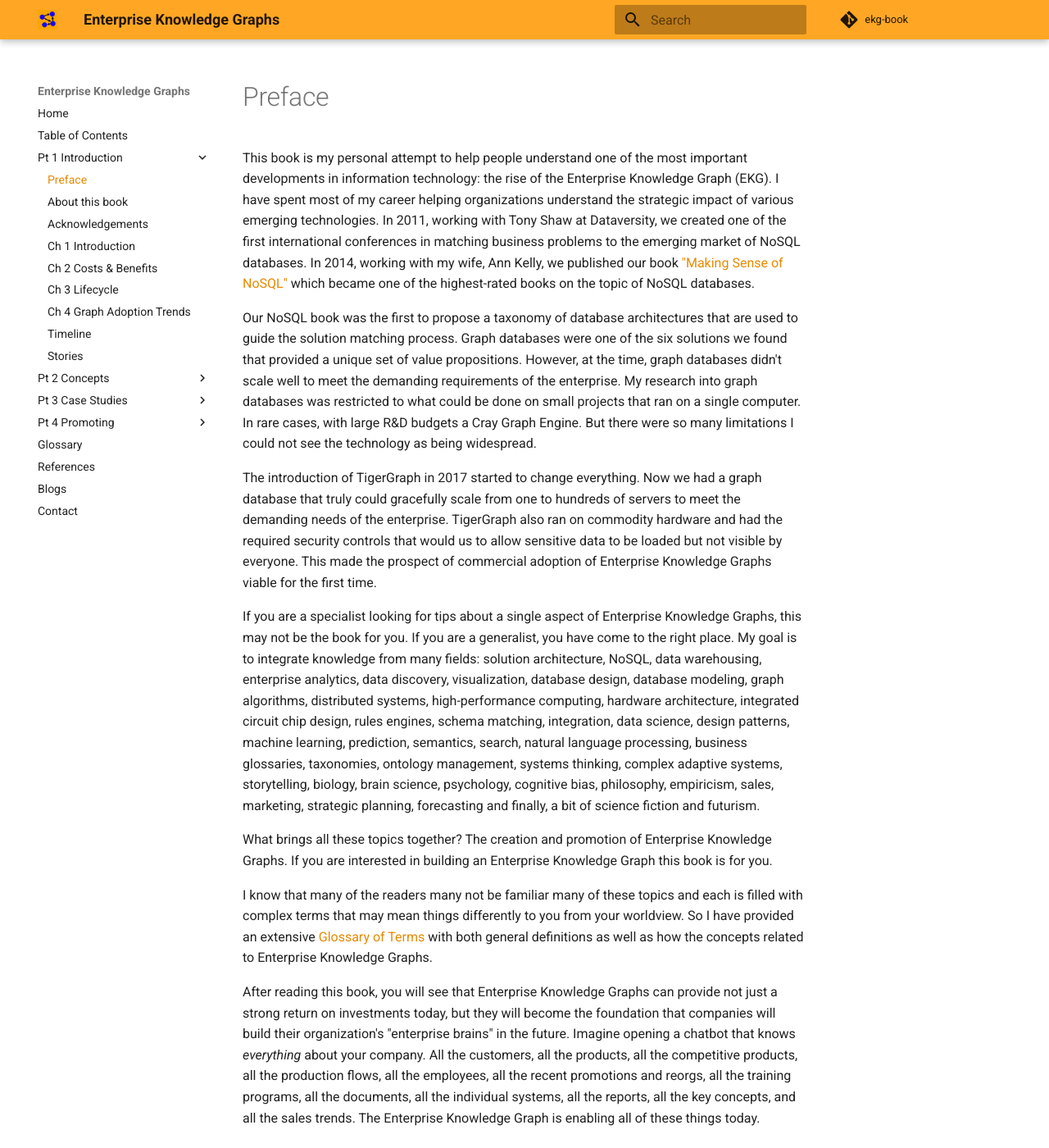
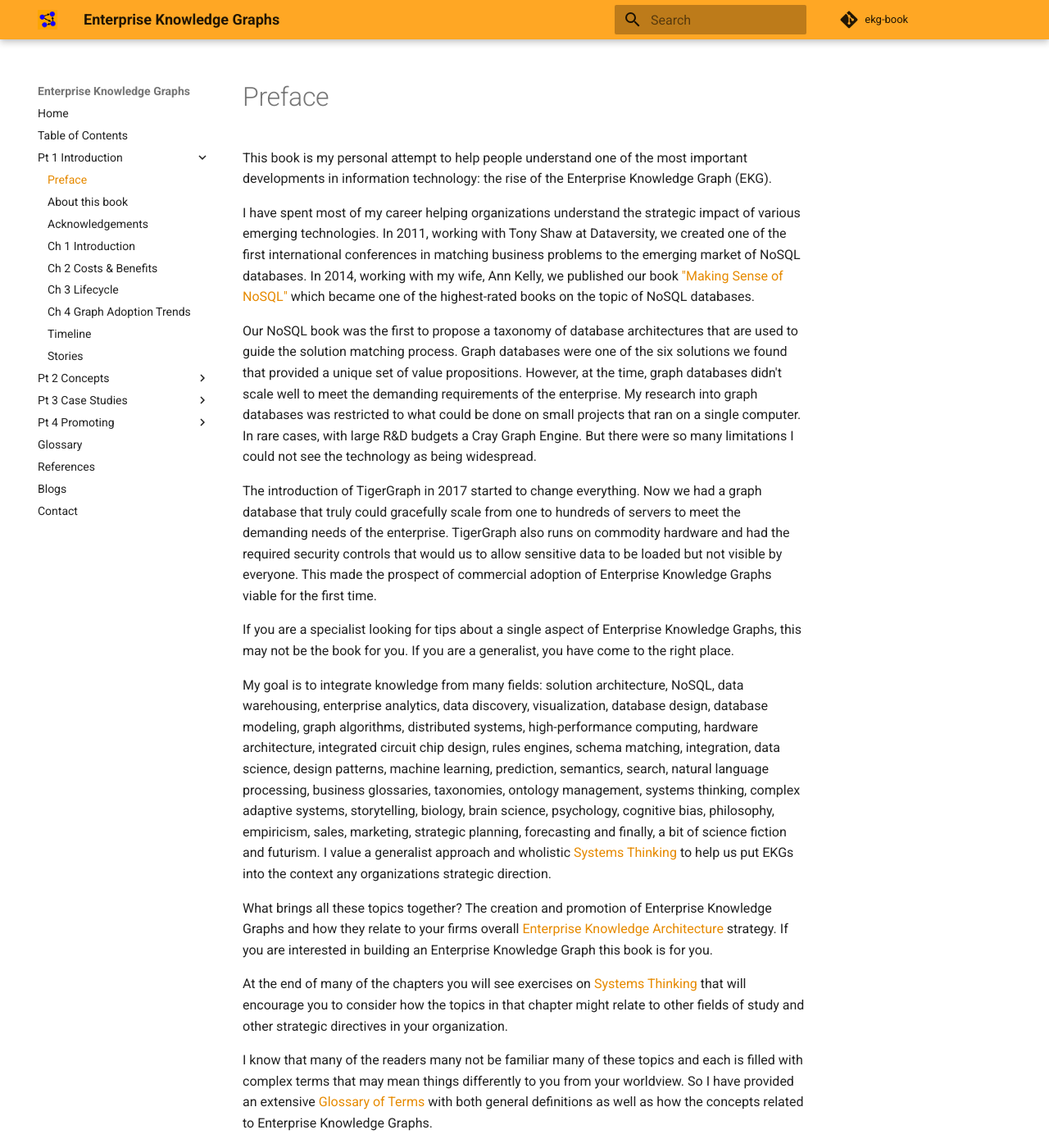
Before and after one commit to dmccreary/ekg-book, an MkDocs documentation site: the page built from docs/intro/preface.md, in a window 1280 px wide and 1400 px high. Shown: the whole window at 82% size. Built offline with MkDocs 1.6.1 and Material for MkDocs 9.7.7, drawn with Linux system fonts in a browser that asks for light colours; comment, search, counter and statistics services are not loaded.

Commit message:
updated content

```diff
--- a/docs/intro/preface.md
+++ b/docs/intro/preface.md
@@ -1,14 +1,20 @@
 # Preface
 
-This book is my personal attempt to help people understand one of the most important developments in information technology: the rise of the Enterprise Knowledge Graph (EKG).  I have spent most of my career helping organizations understand the strategic impact of various emerging technologies.  In 2011, working with Tony Shaw at Dataversity, we created one of the first international conferences in matching business problems to the emerging market of NoSQL databases.  In 2014, working with my wife, Ann Kelly, we published our book ["Making Sense of NoSQL"](https://www.manning.com/books/making-sense-of-nosql) which became one of the highest-rated books on the topic of NoSQL databases.
+This book is my personal attempt to help people understand one of the most important developments in information technology: the rise of the Enterprise Knowledge Graph (EKG).
+
+I have spent most of my career helping organizations understand the strategic impact of various emerging technologies.  In 2011, working with Tony Shaw at Dataversity, we created one of the first international conferences in matching business problems to the emerging market of NoSQL databases.  In 2014, working with my wife, Ann Kelly, we published our book ["Making Sense of NoSQL"](https://www.manning.com/books/making-sense-of-nosql) which became one of the highest-rated books on the topic of NoSQL databases.
 
 Our NoSQL book was the first to propose a taxonomy of database architectures that are used to guide the solution matching process.  Graph databases were one of the six solutions we found that provided a unique set of value propositions.  However, at the time, graph databases didn't scale well to meet the demanding requirements of the enterprise.  My research into graph databases was restricted to what could be done on small projects that ran on a single computer. In rare cases, with large R&D budgets a Cray Graph Engine. But there were so many limitations I could not see the technology as being widespread.
 
-The introduction of TigerGraph in 2017 started to change everything.  Now we had a graph database that truly could gracefully scale from one to hundreds of servers to meet the demanding needs of the enterprise.  TigerGraph also ran on commodity hardware and had the required security controls that would us to allow sensitive data to be loaded but not visible by everyone.  This made the prospect of commercial adoption of Enterprise Knowledge Graphs viable for the first time.
+The introduction of TigerGraph in 2017 started to change everything.  Now we had a graph database that truly could gracefully scale from one to hundreds of servers to meet the demanding needs of the enterprise.  TigerGraph also runs on commodity hardware and had the required security controls that would us to allow sensitive data to be loaded but not visible by everyone.  This made the prospect of commercial adoption of Enterprise Knowledge Graphs viable for the first time.
 
-If you are a specialist looking for tips about a single aspect of Enterprise Knowledge Graphs, this may not be the book for you.  If you are a generalist, you have come to the right place.  My goal is to integrate knowledge from many fields: solution architecture, NoSQL, data warehousing, enterprise analytics, data discovery, visualization, database design, database modeling, graph algorithms, distributed systems, high-performance computing, hardware architecture, integrated circuit chip design, rules engines, schema matching, integration, data science, design patterns, machine learning, prediction, semantics, search, natural language processing, business glossaries, taxonomies, ontology management, systems thinking, complex adaptive systems, storytelling, biology, brain science, psychology, cognitive bias, philosophy, empiricism, sales, marketing, strategic planning, forecasting and finally, a bit of science fiction and futurism.
+If you are a specialist looking for tips about a single aspect of Enterprise Knowledge Graphs, this may not be the book for you.  If you are a generalist, you have come to the right place.
 
-What brings all these topics together?  The creation and promotion of Enterprise Knowledge Graphs.  If you are interested in building an Enterprise Knowledge Graph this book is for you.
+My goal is to integrate knowledge from many fields: solution architecture, NoSQL, data warehousing, enterprise analytics, data discovery, visualization, database design, database modeling, graph algorithms, distributed systems, high-performance computing, hardware architecture, integrated circuit chip design, rules engines, schema matching, integration, data science, design patterns, machine learning, prediction, semantics, search, natural language processing, business glossaries, taxonomies, ontology management, systems thinking, complex adaptive systems, storytelling, biology, brain science, psychology, cognitive bias, philosophy, empiricism, sales, marketing, strategic planning, forecasting and finally, a bit of science fiction and futurism.  I value a generalist approach and wholistic [Systems Thinking](../glossary.md#systems-thinking) to help us put EKGs into the context any organizations strategic direction.
+
+What brings all these topics together?  The creation and promotion of Enterprise Knowledge Graphs and how they relate to your firms overall [Enterprise Knowledge Architecture](#knowledge-architecture) strategy.  If you are interested in building an Enterprise Knowledge Graph this book is for you.
+
+At the end of many of the chapters you will see exercises on [Systems Thinking](../glossary.md#systems-thinking) that will encourage you to consider how the topics in that chapter might relate to other fields of study and other strategic directives in your organization.
 
 I know that many of the readers many not be familiar many of these topics and each is filled with complex terms that may mean things differently to you from your worldview.  So I have provided an extensive [Glossary of Terms](../glossary.md) with both general definitions as well as how the concepts related to Enterprise Knowledge Graphs.
 
```
Also changed, not shown: docs/blogs.md (+2 -0 lines), docs/intro/ekg-cost-benefit.md (+1 -1 lines), docs/intro/introduction.md (+11 -0 lines), 1 other file.
